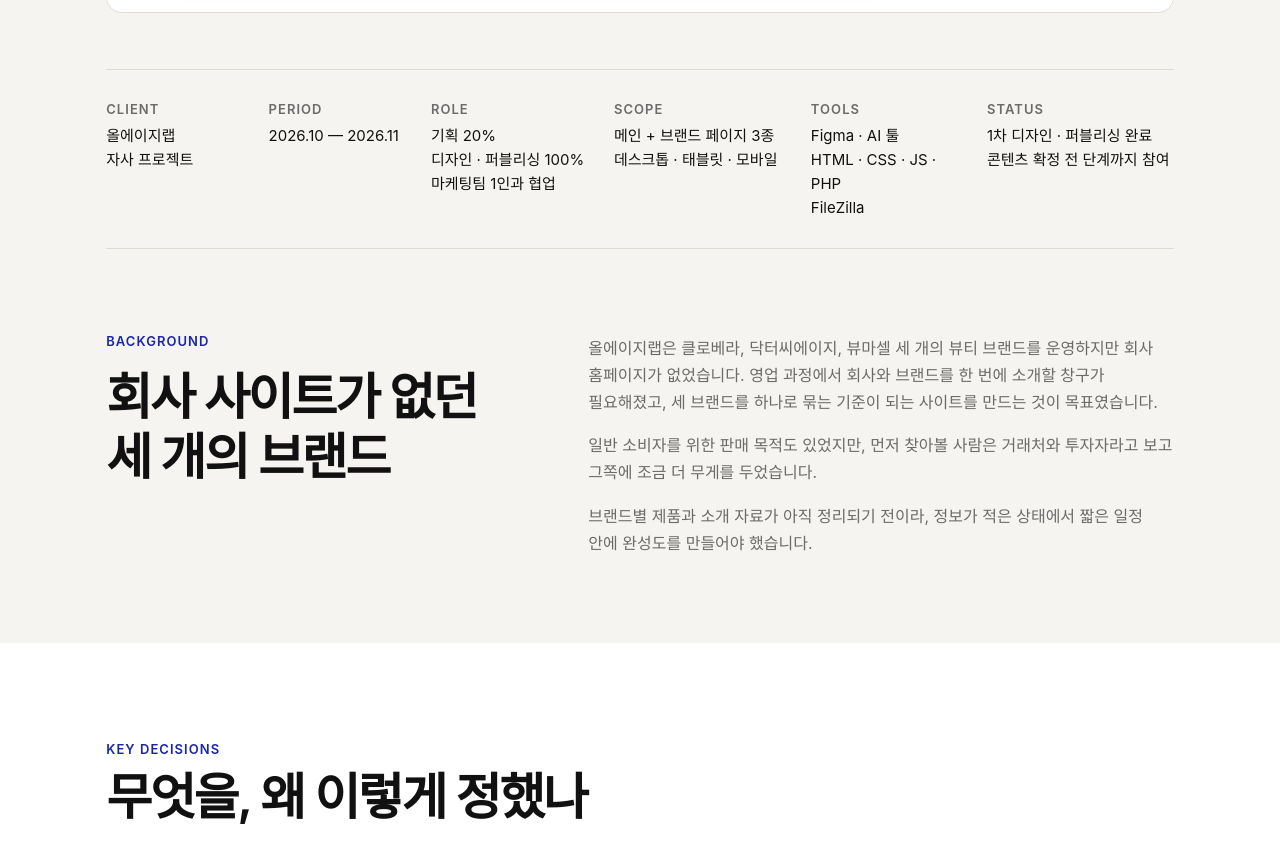
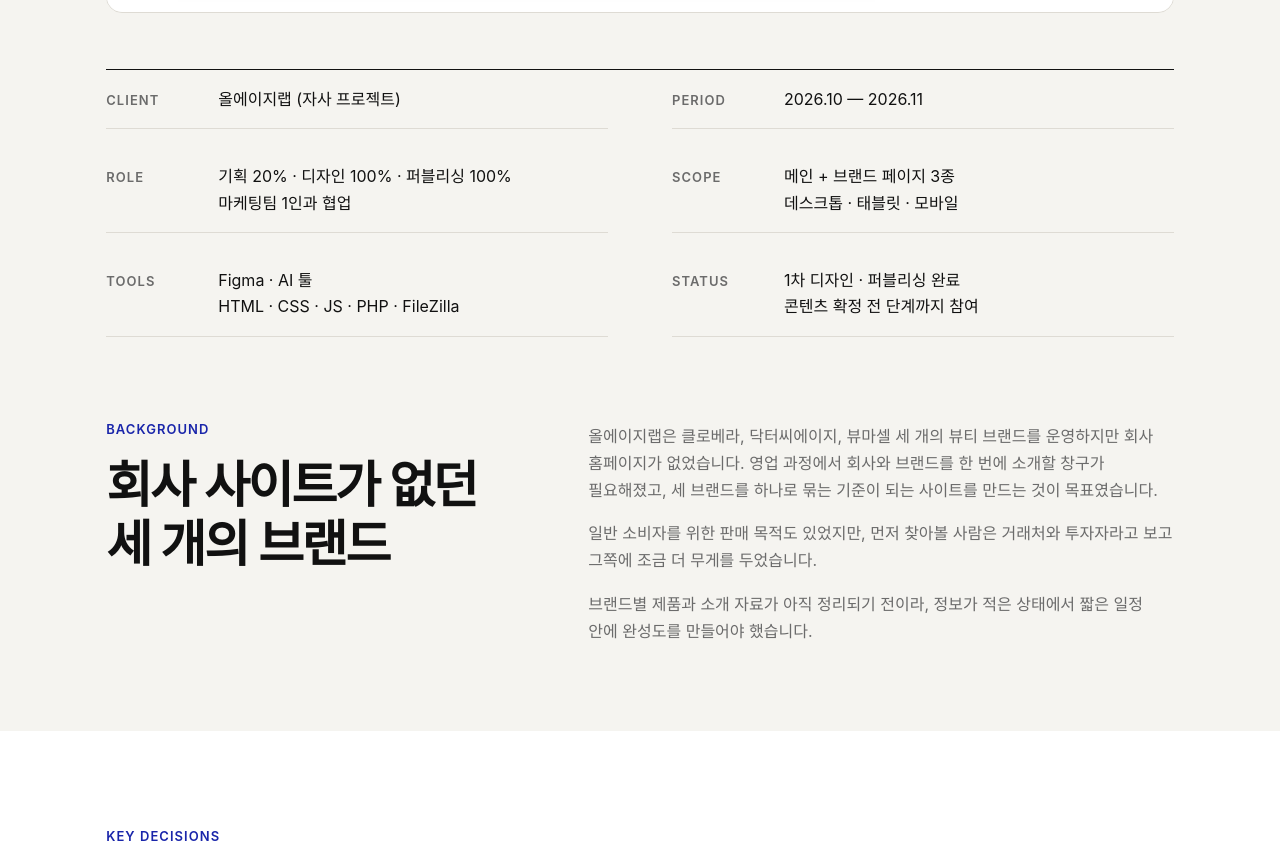
Before and after one commit to hass6784/hass6784.github.io, a plain HTML site: page work/allagelab.html in a window 1280 px wide. Shown: the part 1027-1879 px from the top of the page. Drawn offline with nearby package versions, Linux system fonts and the light colour scheme; a web font is replaced by a local one.

Commit message:
올에이지랩 정보 영역을 2열 표(항목 | 내용) 형태로 변경
Co-Authored-By: Claude Opus 5.5 <noreply@anthropic.com>
Claude-Session: https://claude.ai/code/session_01JxEUUdRAvq1BXQfKpdxvD4

```diff
--- a/css/work.css
+++ b/css/work.css
@@ -164,11 +164,13 @@
 .ds-types p { color: #1F1C19; overflow-wrap: anywhere; }
 @media (max-width: 1023px) { .ds { grid-template-columns: 1fr; gap: 40px; } }
 
-/* ---------- 정보 바 + Background (위아래 분리형) ---------- */
-.info--bar { display: grid; grid-template-columns: 1fr 1fr 1.15fr 1.25fr 1.1fr 1.35fr; gap: 24px; flex-direction: row; margin-top: clamp(40px, 4.4vw, 64px); padding: 28px 0; border-top: 1px solid var(--color-border); border-bottom: 1px solid var(--color-border); }
-.info--bar dd { font-size: 15px; line-height: 1.6; }
+/* ---------- 정보 표 + Background (위아래 분리형) ---------- */
+.info--bar { display: grid; grid-template-columns: 1fr 1fr; column-gap: 64px; margin-top: clamp(40px, 4.4vw, 64px); border-top: 1px solid var(--color-text); }
+.info--bar > div { display: grid; grid-template-columns: 96px 1fr; gap: 16px; align-items: baseline; padding: 16px 0; border-bottom: 1px solid var(--color-border); }
+.info--bar dt { margin: 0; }
+.info--bar dd { font-size: 16px; line-height: 1.65; }
 .bg-block { display: grid; grid-template-columns: 5fr 7fr; gap: 64px; padding: clamp(64px, 6.7vw, 104px) 0; }
 .bg-block .head { display: flex; flex-direction: column; gap: 20px; }
 .bg-block .t-body-l { color: var(--color-text-sub); display: flex; flex-direction: column; gap: 1em; max-width: 680px; }
-@media (max-width: 1023px) { .info--bar { grid-template-columns: repeat(3, 1fr); } .bg-block { grid-template-columns: 1fr; gap: 28px; } }
-@media (max-width: 767px) { .info--bar { grid-template-columns: repeat(2, 1fr); gap: 20px 16px; } }
+@media (max-width: 1023px) { .bg-block { grid-template-columns: 1fr; gap: 28px; } }
+@media (max-width: 767px) { .info--bar { grid-template-columns: 1fr; } .info--bar > div { grid-template-columns: 72px 1fr; gap: 12px; padding: 14px 0; } .info--bar dd { font-size: 15px; word-break: keep-all; } }
--- a/work/allagelab.html
+++ b/work/allagelab.html
@@ -34,13 +34,10 @@
     <p class="t-body-l t-sub" data-reveal>세 개의 뷰티 브랜드를 가진 올에이지랩 신규 홈페이지</p>
   </div>
   <div class='work-thumb' data-reveal><img src="../img/allagelab/hero.webp" alt="ALLAGELAB 대표 화면" width="2400" height="1400"></div>
-  <dl class="info info--bar" data-reveal><div><dt>CLIENT</dt><dd>올에이지랩
-자사 프로젝트</dd></div><div><dt>PERIOD</dt><dd>2026.10 — 2026.11</dd></div><div><dt>ROLE</dt><dd>기획 20%
-디자인 · 퍼블리싱 100%
+  <dl class="info info--bar" data-reveal><div><dt>CLIENT</dt><dd>올에이지랩 (자사 프로젝트)</dd></div><div><dt>PERIOD</dt><dd>2026.10 — 2026.11</dd></div><div><dt>ROLE</dt><dd>기획 20% · 디자인 100% · 퍼블리싱 100%
 마케팅팀 1인과 협업</dd></div><div><dt>SCOPE</dt><dd>메인 + 브랜드 페이지 3종
 데스크톱 · 태블릿 · 모바일</dd></div><div><dt>TOOLS</dt><dd>Figma · AI 툴
-HTML · CSS · JS · PHP
-FileZilla</dd></div><div><dt>STATUS</dt><dd>1차 디자인 · 퍼블리싱 완료
+HTML · CSS · JS · PHP · FileZilla</dd></div><div><dt>STATUS</dt><dd>1차 디자인 · 퍼블리싱 완료
 콘텐츠 확정 전 단계까지 참여</dd></div></dl><div class="bg-block" data-reveal><div class="head"><p class="t-eyebrow">BACKGROUND</p><h2 class="t-h1">회사 사이트가 없던<br>세 개의 브랜드</h2></div><div class="t-body-l"><p>올에이지랩은 클로베라, 닥터씨에이지, 뷰마셀 세 개의 뷰티 브랜드를 운영하지만 회사 홈페이지가 없었습니다. 영업 과정에서 회사와 브랜드를 한 번에 소개할 창구가 필요해졌고, 세 브랜드를 하나로 묶는 기준이 되는 사이트를 만드는 것이 목표였습니다.</p><p>일반 소비자를 위한 판매 목적도 있었지만, 먼저 찾아볼 사람은 거래처와 투자자라고 보고 그쪽에 조금 더 무게를 두었습니다.</p><p>브랜드별 제품과 소개 자료가 아직 정리되기 전이라, 정보가 적은 상태에서 짧은 일정 안에 완성도를 만들어야 했습니다.</p></div></div>
 </div>
 <section class="section section--surface"><div class="container"><div class="section-head" data-reveal><p class="t-eyebrow">KEY DECISIONS</p><h2 class="t-h1">무엇을, 왜 이렇게 정했나</h2></div><ul class="decisions"><li class="decision" data-reveal><h3 class="t-h3">브랜드 색을 받쳐 주는 바탕</h3><p>세 브랜드 중 두 곳이 초록 계열을 씁니다. 회사 사이트는 아이보리 배경과 브라운 포인트로 비우고, 브랜드 색은 각 브랜드를 소개하는 영역에서만 쓰도록 나눴습니다.</p></li><li class="decision" data-reveal><h3 class="t-h3">&#x27;모든 나이&#x27;를 보여주는 첫 화면 영상</h3><p>어린 시절부터 나이가 든 뒤까지 함께하는 브랜드라는 메시지를, 설명 대신 메인 영상으로 전달했습니다.</p></li><li class="decision" data-reveal><h3 class="t-h3">목적별로 나눈 문의 동선</h3><p>거래처와 투자자를 고려해 메인 마지막 문의를 OEM · ODM, 브랜드 제휴, 해외 유통으로 나눴습니다. 방문한 목적에 맞는 창구로 바로 연결됩니다.</p></li><li class="decision" data-reveal><h3 class="t-h3">하나의 틀, 바뀌는 건 색과 이미지</h3><p>브랜드 정보가 확정되기 전이라 페이지마다 새로 설계하지 않고 공통 틀을 먼저 만들었습니다. 정보가 정해지면 문구와 이미지만 채우면 되는 구조입니다.</p></li><li class="decision" data-reveal><h3 class="t-h3">역할을 나눈 서체</h3><p>영문 제목은 Cormorant Garamond, 번호는 Crimson Text, 국문과 본문은 Pretendard로 나눴습니다. 제목에서는 브랜드 인상을, 본문에서는 작은 크기에서도 읽기 쉬운 가독성을 챙겼습니다.</p></li></ul></div></section>
```
